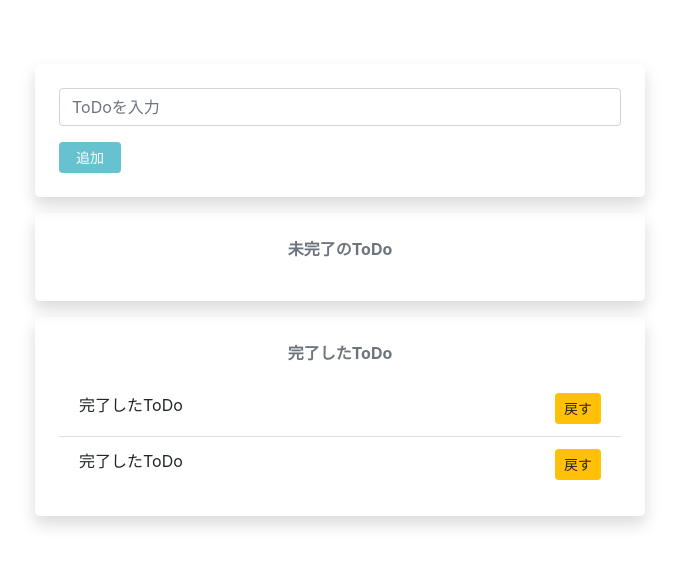
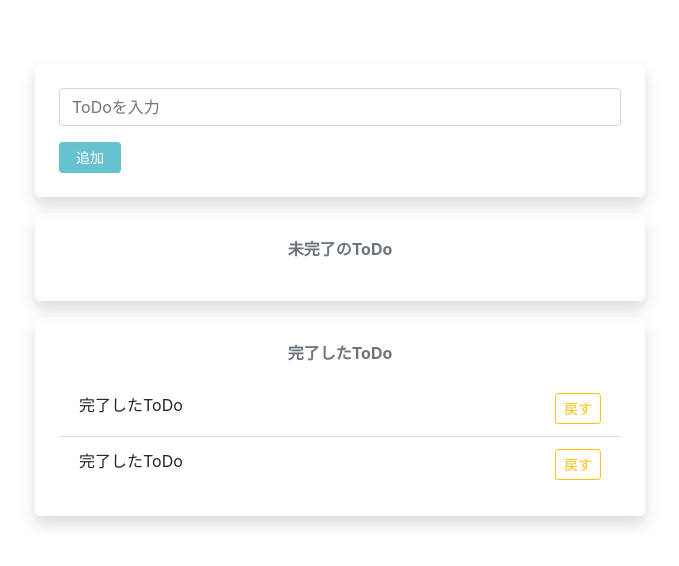
Before and after one commit to ksk-tngc/react-sample01-todo-app-using-bootstrap, a React (Create React App) app: page / in a window 1280 px wide. Shown: the top 566 px of the page, without its empty margins (300-979 px from the left). Built offline with nearby package versions, Linux system fonts and the light colour scheme.

Commit message:
feat: ボタンの装飾を少し変更

```diff
--- a/src/components/CompleteTodos.jsx
+++ b/src/components/CompleteTodos.jsx
@@ -14,11 +14,11 @@
         <ul className="list-group list-group-flush">
           <li className="list-group-item d-flex">
             <span className="flex-grow-1">完了したToDo</span>
-            <button className="btn btn-sm btn-warning">戻す</button>
+            <button className="btn btn-sm btn-outline-warning">戻す</button>
           </li>
           <li className="list-group-item d-flex">
             <span className="flex-grow-1">完了したToDo</span>
-            <button className="btn btn-sm btn-warning">戻す</button>
+            <button className="btn btn-sm btn-outline-warning">戻す</button>
           </li>
         </ul>
       </div>
--- a/src/components/IncompleteTodoItem.jsx
+++ b/src/components/IncompleteTodoItem.jsx
@@ -12,8 +12,8 @@
   const element = (
     <li className="list-group-item d-flex">
       <span className="flex-grow-1">{todo.todoText}</span>
-      <button className="btn btn-sm btn-primary mr-1">完了</button>
-      <button className="btn btn-sm btn-danger">削除</button>
+      <button className="btn btn-sm btn-outline-primary mr-1">完了</button>
+      <button className="btn btn-sm btn-outline-danger">削除</button>
     </li>
   )
 
```
